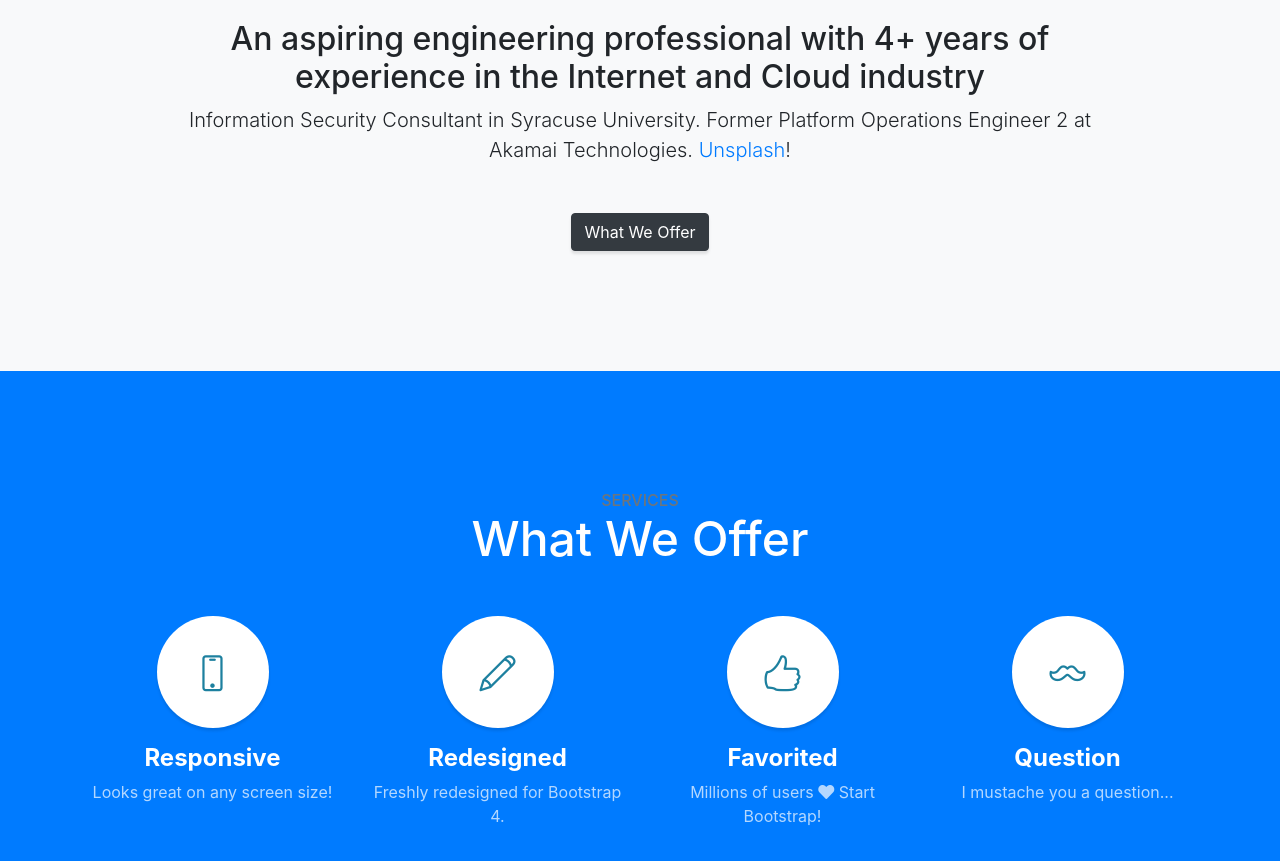
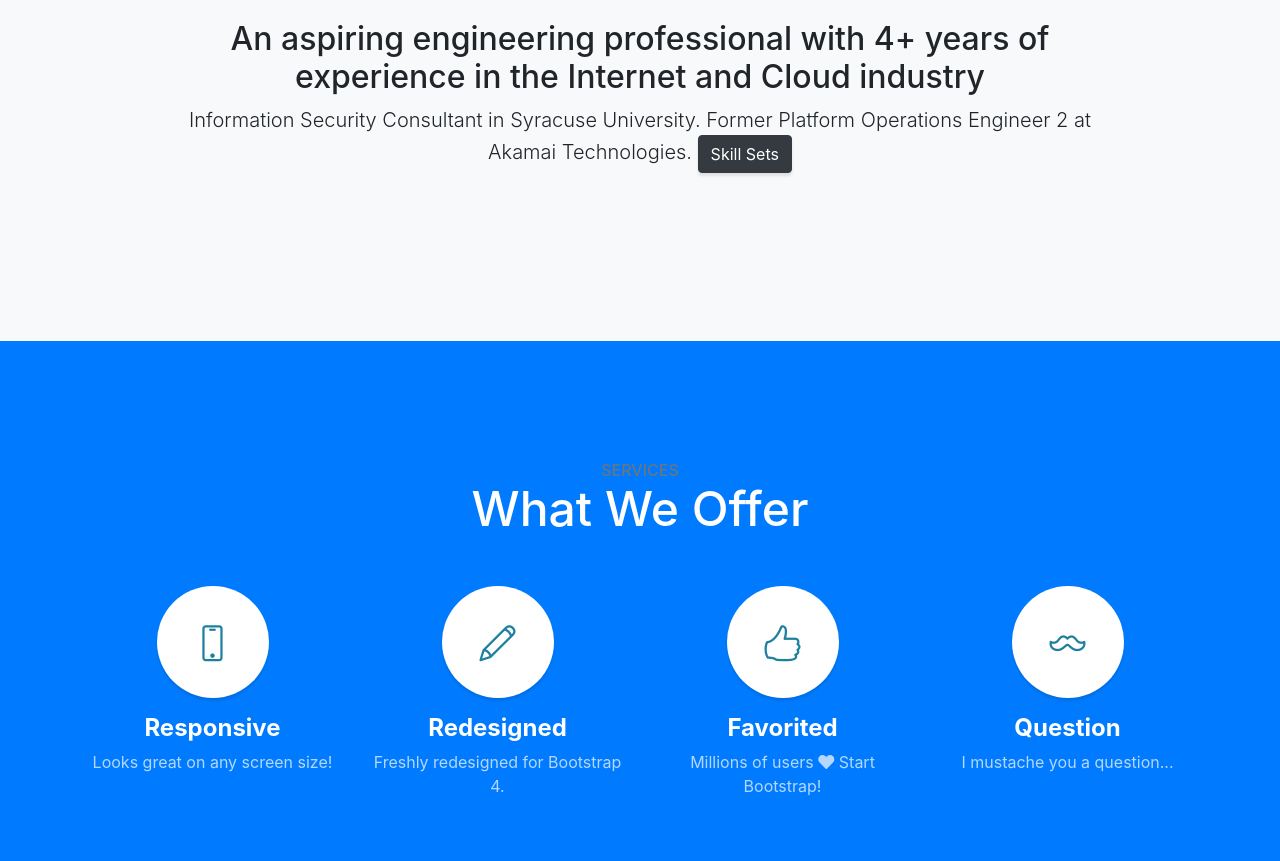
Before and after one commit to Rakshith2294/Rakshith2294.github.io, a website with bundled scripts: page index.html in a window 1280 px wide. Shown: the part 900-1761 px from the top of the page. Built offline with nearby package versions, Linux system fonts and the light colour scheme.

Commit message:
Update index.html

```diff
--- a/index.html
+++ b/index.html
@@ -71,8 +71,7 @@
         <div class="col-lg-10 mx-auto">
           <h2>An aspiring engineering professional with 4+ years of experience in the Internet and Cloud industry</h2>
           <p class="lead mb-5">Information Security Consultant in Syracuse University. Former Platform Operations Engineer 2 at Akamai Technologies.
-            <a href="https://unsplash.com/">Unsplash</a>!</p>
-          <a class="btn btn-dark btn-xl js-scroll-trigger" href="#services">What We Offer</a>
+          <a class="btn btn-dark btn-xl js-scroll-trigger" href="#services">Skill Sets</a>
         </div>
       </div>
     </div>
```
